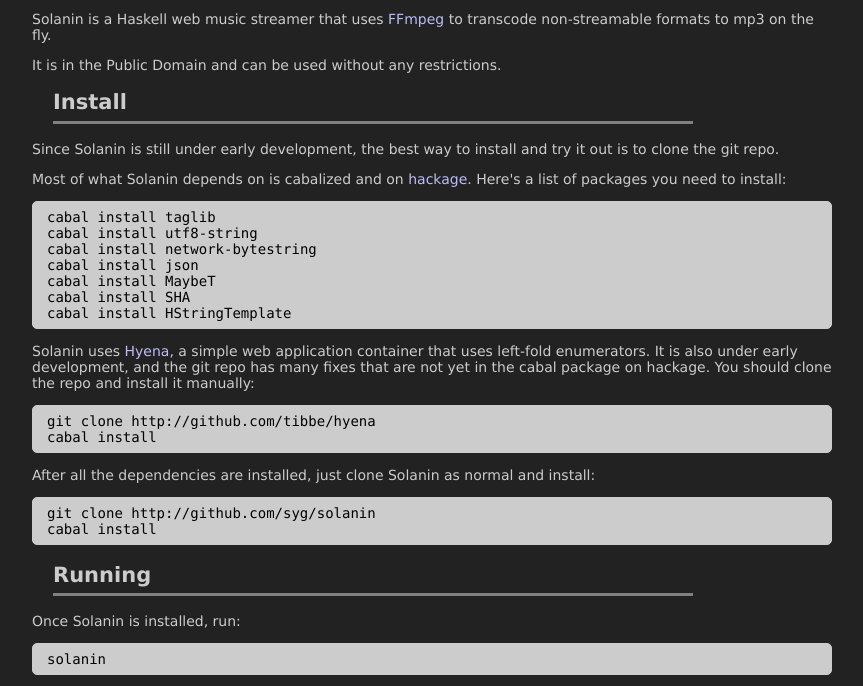
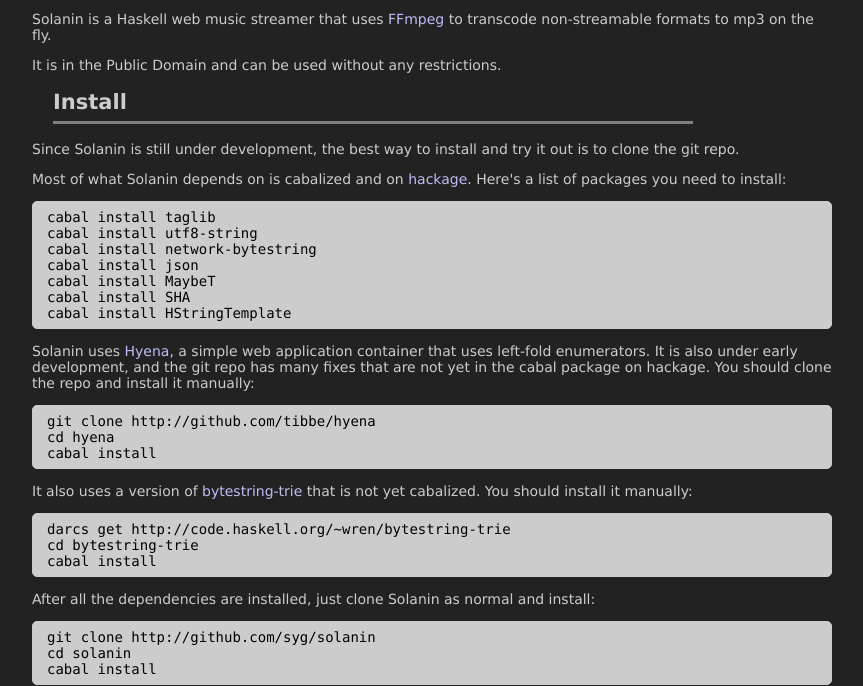
Before and after one commit to syg/solanin, a plain HTML site: page index.html in a window 1280 px wide. Shown: the part 79-765 px from the top of the page, without its empty margins (208-1071 px from the left). Drawn offline with Linux system fonts and the light colour scheme.

Commit message:
Added instructions for bytestring-trie

```diff
--- a/index.html
+++ b/index.html
@@ -77,7 +77,7 @@
 
  <h2>Install</h2>
 
- <p>Since Solanin is still under early development, the best way to install and try it out is to clone the git repo.</p>
+ <p>Since Solanin is still under development, the best way to install and try it out is to clone the git repo.</p>
  <p>Most of what Solanin depends on is cabalized and on <a href="http://hackage.haskell.org">hackage</a>. Here's a list of packages you need to install:</p>
  <ul class="depends">
   <li>taglib</li>
@@ -90,9 +90,15 @@
  </ul>
  <p>Solanin uses <a href="http://github.com/tibbe/hyena">Hyena</a>, a simple web application container that uses left-fold enumerators. It is also under early development, and the git repo has many fixes that are not yet in the cabal package on hackage. You should clone the repo and install it manually:</p>
  <pre><code>git clone http://github.com/tibbe/hyena
+cd hyena
+cabal install</code></pre>
+ <p>It also uses a version of <a href="http://code.haskell.org/~wren/bytestring-trie">bytestring-trie</a> that is not yet cabalized. You should install it manually:</p>
+ <pre><code>darcs get http://code.haskell.org/~wren/bytestring-trie
+cd bytestring-trie
 cabal install</code></pre>
  <p>After all the dependencies are installed, just clone Solanin as normal and install:</p>
  <pre><code>git clone http://github.com/syg/solanin
+cd solanin
 cabal install</code></pre>
 
  <h2>Running</h2>
```
